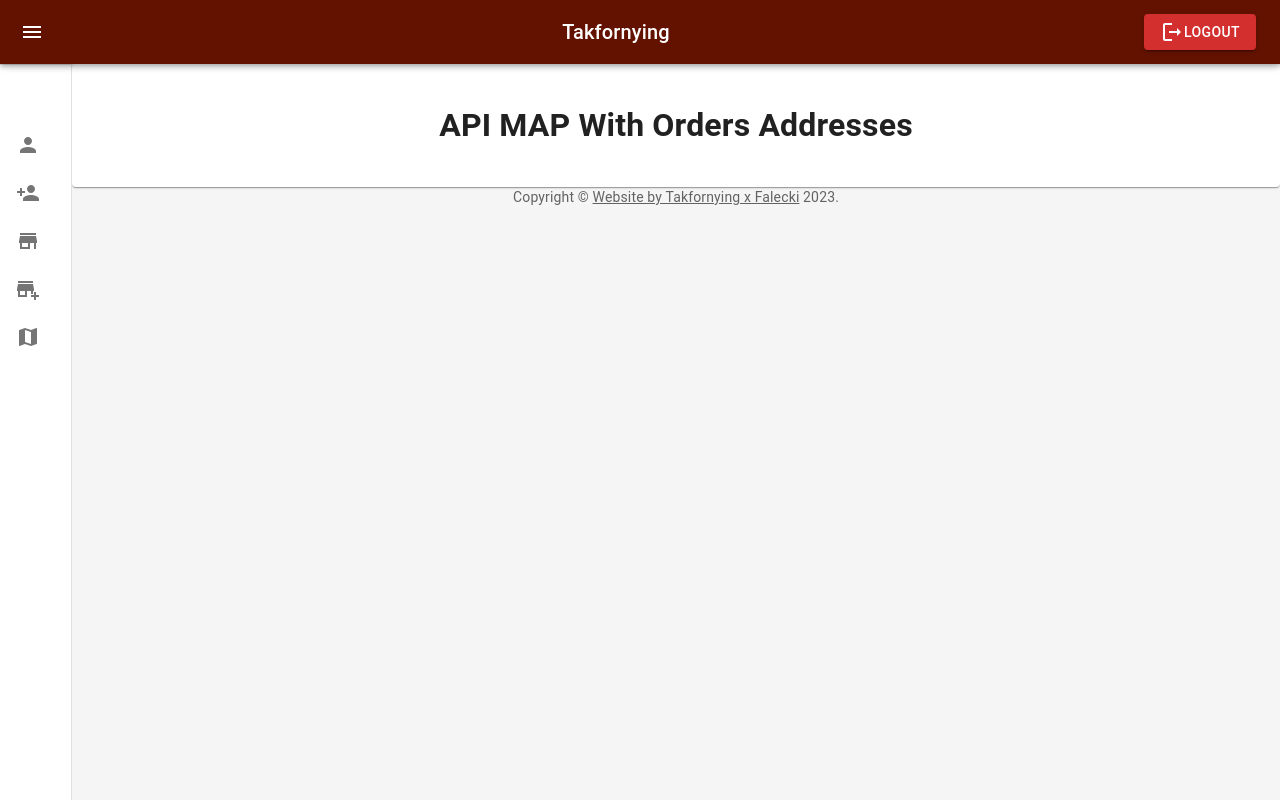
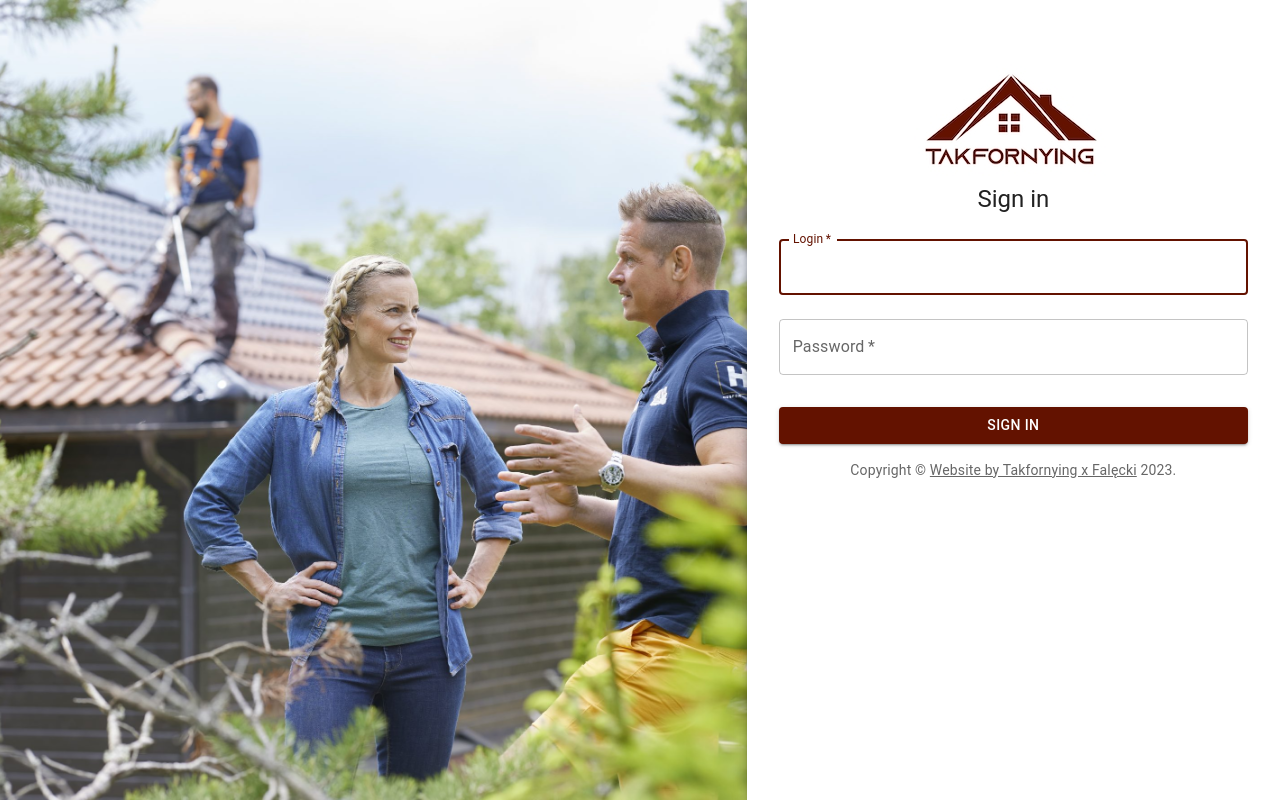
Before and after one commit to LilWebDeveloper/TakfornyingApp, a React (Create React App) app: page / in a window 1280 px wide. Built offline with nearby package versions, Linux system fonts and the light colour scheme; the HTML template or start-up script is replaced by a standard one.

Commit message:
Add loginPage

```diff
--- a/src/components/items/Copyright.tsx
+++ b/src/components/items/Copyright.tsx
@@ -11,7 +11,7 @@ export function Copyright(props: any) {
       >
         {"Copyright © "}
         <Link color="inherit" href="https://github.com/LilWebDeveloper">
-          Website by Takfornying x Falecki
+          Website by Takfornying x Falęcki
         </Link>{" "}
         {new Date().getFullYear()}
         {"."}
--- /dev/null
+++ b/src/pages/login/Login.tsx
@@ -0,0 +1,114 @@
+import {
+  Grid,
+  CssBaseline,
+  Box,
+  Paper,
+  Typography,
+  TextField,
+  Button,
+  ThemeProvider,
+} from "@mui/material";
+
+import { Form } from "react-router-dom";
+
+import { Theme } from "../../components/items/CreateTheme";
+
+import { Copyright } from "../../components/items/Copyright";
+
+import takfornyingImage from "../../assets/takfornying.jpg";
+import takfornyingLogo from "../../assets/logo2021takfornying.jpg";
+
+function LoginPage() {
+  const loginHandler = (event: React.FormEvent<HTMLFormElement>) => {
+    event.preventDefault();
+
+    const data = new FormData(event.currentTarget);
+    console.log({
+      login: data.get("login"),
+      password: data.get("password"),
+    });
+  };
+
+  return (
+    <ThemeProvider theme={Theme}>
+      <Grid container component="main" sx={{ height: "100vh" }}>
+        <CssBaseline />
+        <Grid
+          item
+          xs={false}
+          sm={4}
+          md={7}
+          sx={{
+            backgroundImage: `url(${takfornyingImage})`,
+            backgroundRepeat: "no-repeat",
+            backgroundColor: (t) =>
+              t.palette.mode === "light"
+                ? t.palette.grey[50]
+                : t.palette.grey[900],
+            backgroundSize: "cover",
+            backgroundPosition: "center",
+          }}
+        />
+        <Grid item xs={12} sm={8} md={5} component={Paper} elevation={6} square>
+          <Box
+            sx={{
+              my: 8,
+              mx: 4,
+              display: "flex",
+              flexDirection: "column",
+              alignItems: "center",
+            }}
+          >
+            <img src={takfornyingLogo} alt="Logo Takfornying" />
+            <Typography component="h1" variant="h5">
+              Sign in
+            </Typography>
+            <Box
+              component="form"
+              noValidate
+              onSubmit={loginHandler}
+              sx={{ mt: 1 }}
+            >
+              <Form>
+                <TextField
+                  margin="normal"
+                  required
+                  fullWidth
+                  id="login"
+                  label="Login"
+                  name="login"
+                  autoComplete="login"
+                  autoFocus
+                />
+                <TextField
+                  margin="normal"
+                  required
+                  fullWidth
+                  name="password"
+                  label="Password"
+                  type="password"
+                  id="password"
+                  autoComplete="current-password"
+                />
+                <Button
+                  style={{
+                    backgroundColor: "primary",
+                  }}
+                  type="submit"
+                  fullWidth
+                  variant="contained"
+                  sx={{ mt: 3, mb: 2 }}
+                >
+                  Sign In
+                </Button>
+              </Form>
+              <Copyright />
+            </Box>
+          </Box>
+        </Grid>
+      </Grid>
+    </ThemeProvider>
+  );
+}
+
+export default LoginPage;
```
Also changed, not shown: src/App.tsx (+6 -1 lines), src/assets/logo2021takfornying.jpg (added), src/assets/takfornying.jpg (added).
